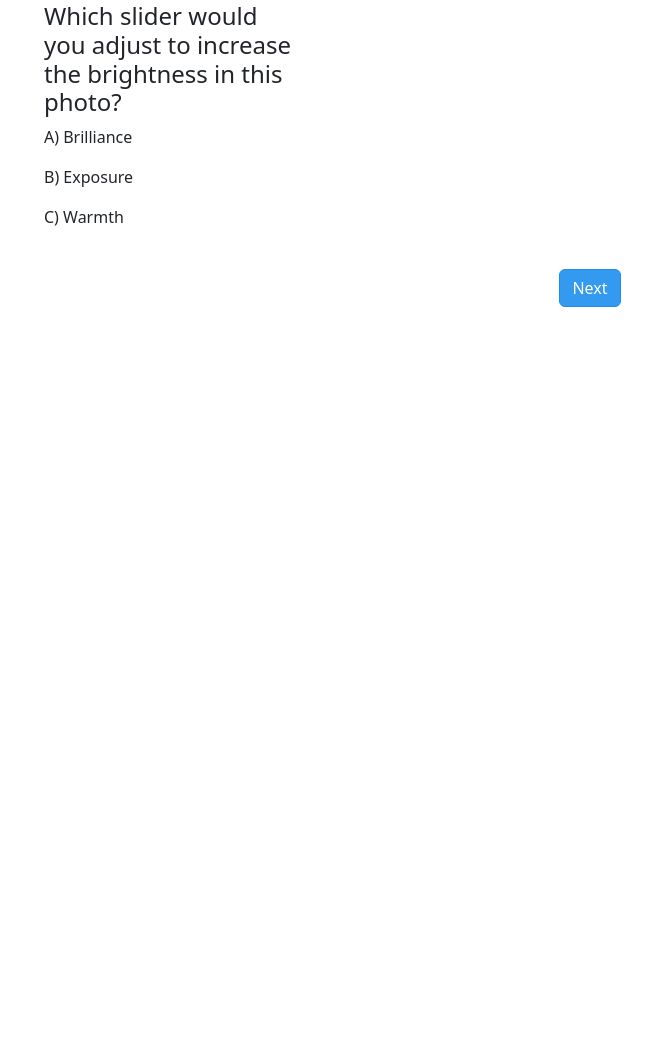
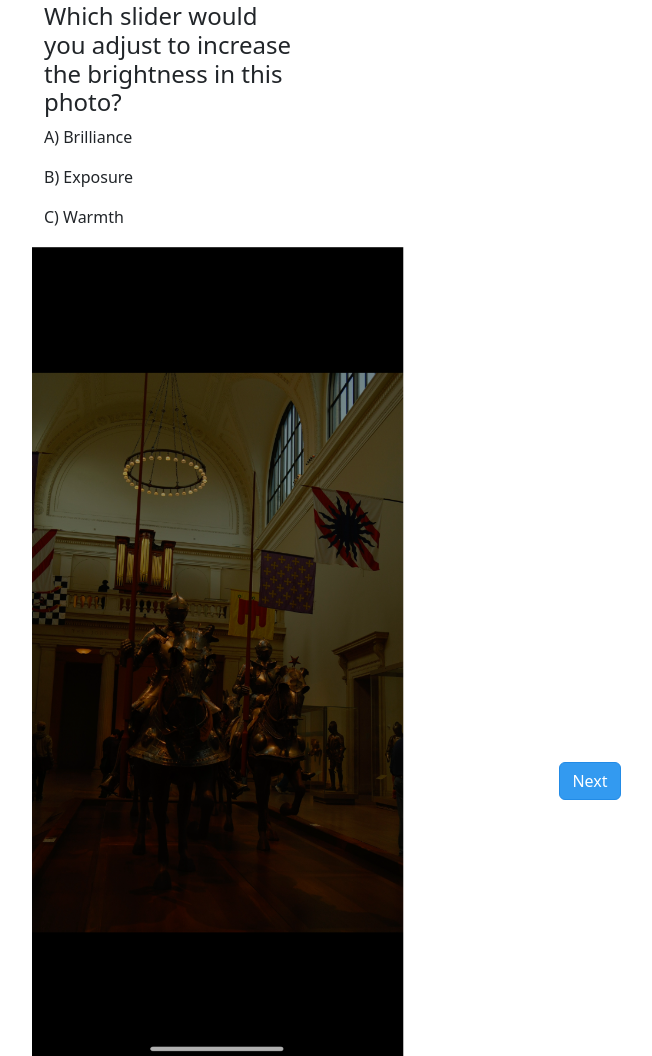
Before and after one commit to LGYTDA/UI-Group1, a Flask app: page /warmup/1 in a window 1280 px wide. Shown: the part 166-1222 px from the top of the page, without its empty margins (50-702 px from the left). Before the commit the page ends 473 px from the top, so only its background shows below. Run offline with Flask 3, Linux system fonts and the light colour scheme.

Commit message:
Added photo and videos to quiz, need to work on placement

```diff
--- a/templates/warmup_quiz.html
+++ b/templates/warmup_quiz.html
@@ -29,6 +29,23 @@
                 <p>{{ question['option_2'] }}</p>
                 <p>{{ question['option_3'] }}</p>
             </div>
+        </div>
+    </div>
+        {%if 'png' in question['photo']%}
+        <div class="col-md-4 d-flex flex-column justify-content-end">
+            <img src="{{ url_for('static', filename='img/warmup_quiz_photos/' + question['photo']) }}">
+        </div>
+        {% endif %}
+        {%if 'mov' in question['photo']%}
+        <div class="col-md-4 d-flex flex-column justify-content-end">
+        <video autoplay loop muted>
+            <source src="{{ url_for('static', filename='img/' + question['photo']) }}">
+        </video>
+        </div>
+        {% endif %}
+    </div>
+</div>
+
 
             <div class="navigation mt-4 text-center">
                 {% if page_num > 1 %}
```
